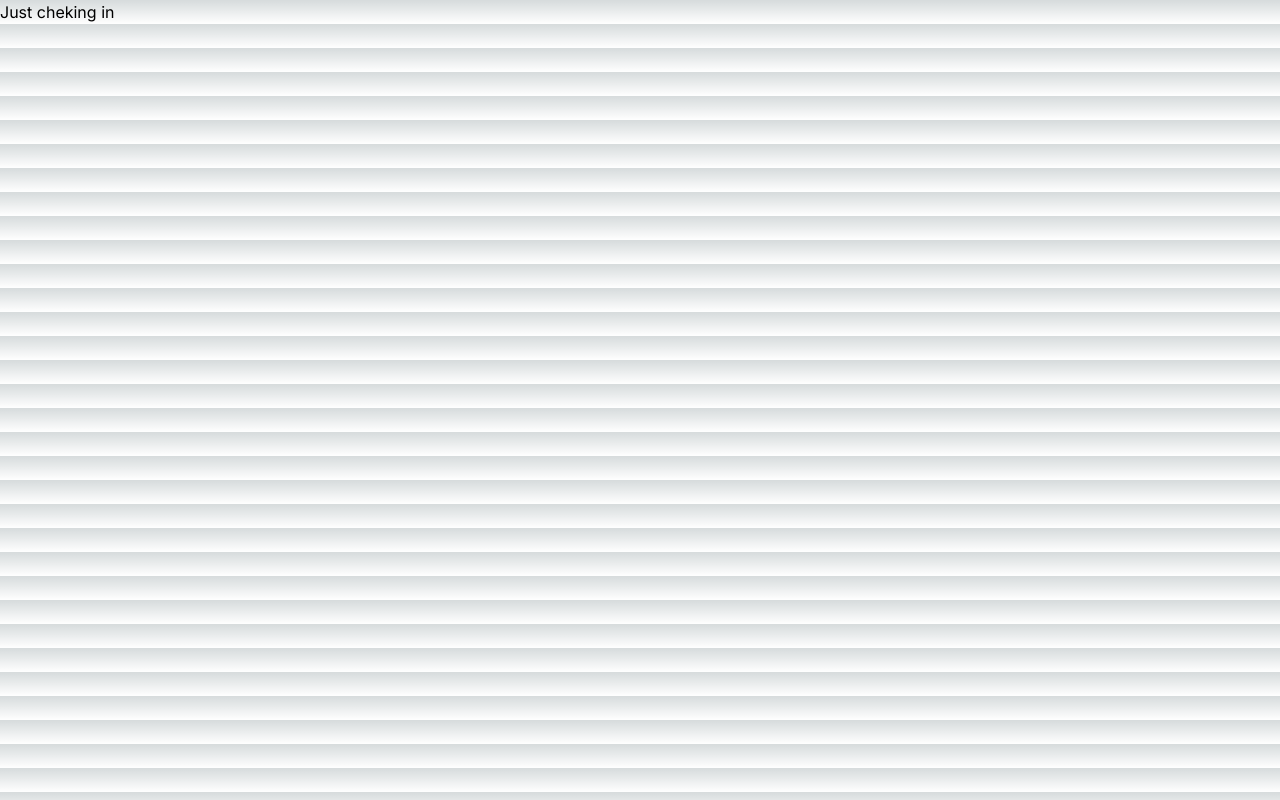
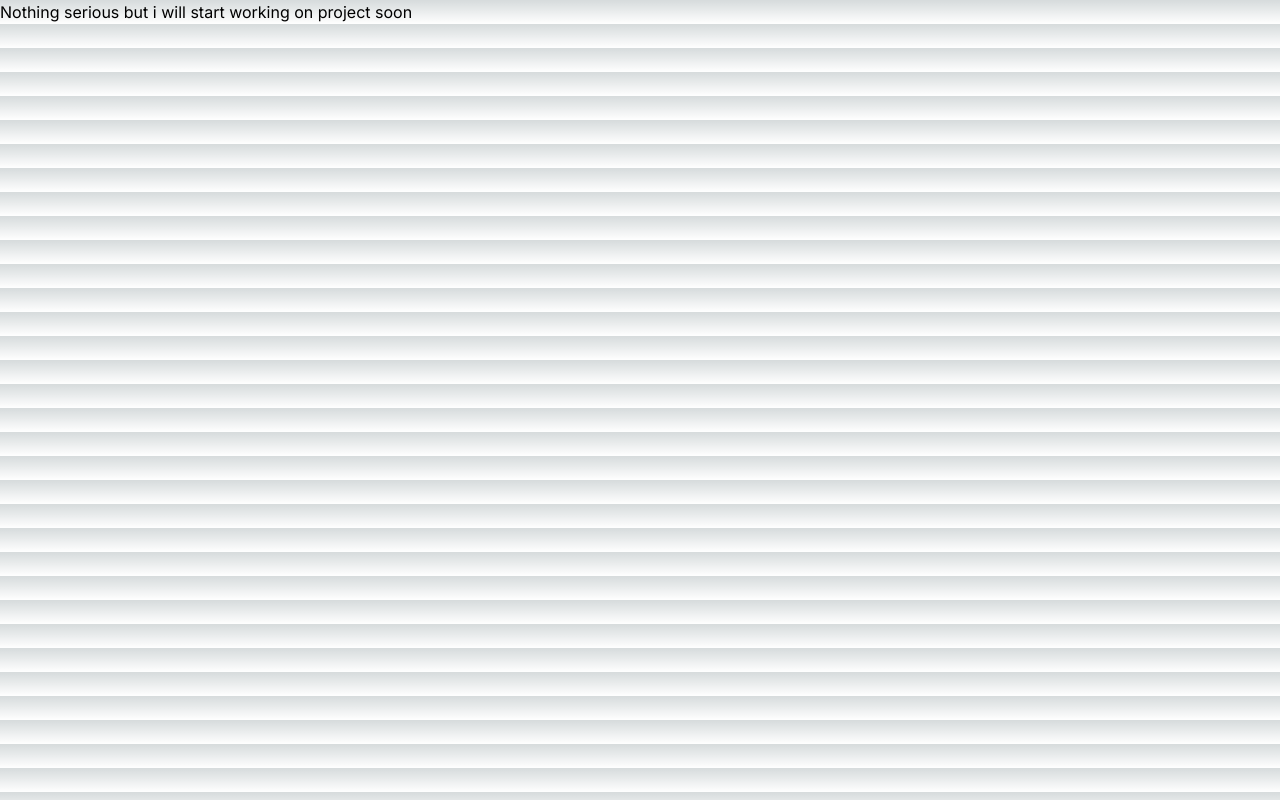
Before and after one commit to vienhong20/share_prompts, a Next.js app: page /user in a window 1280 px wide. Built offline with nearby package versions, Linux system fonts and the light colour scheme.

Commit message:
Update page.js

```diff
--- a/app/user/page.js
+++ b/app/user/page.js
@@ -2,7 +2,7 @@ import React from 'react'
 
 function page() {
   return (
-    <div>Just cheking in</div>
+    <div>Nothing serious but i will start working on project soon</div>
   )
 }
 
```
